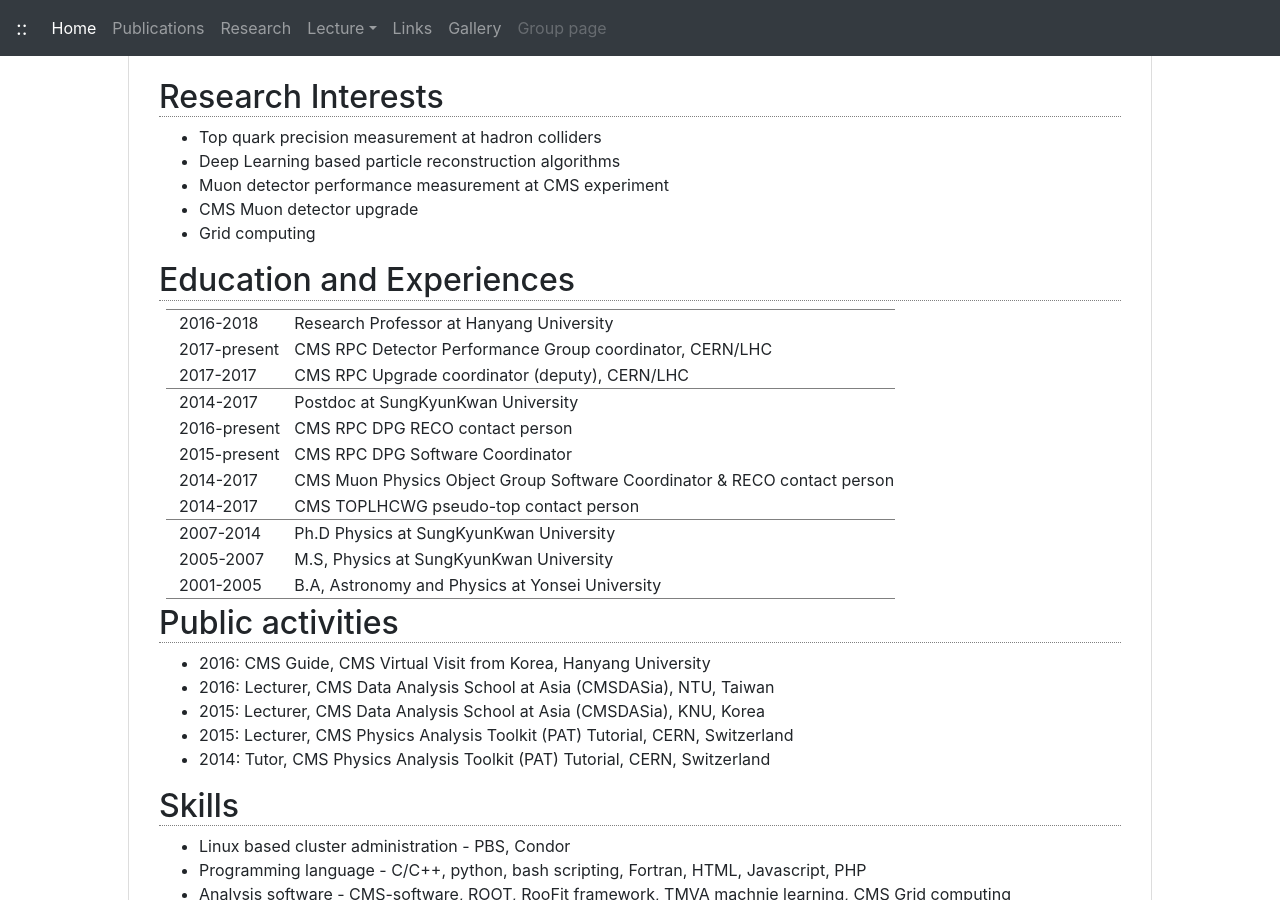
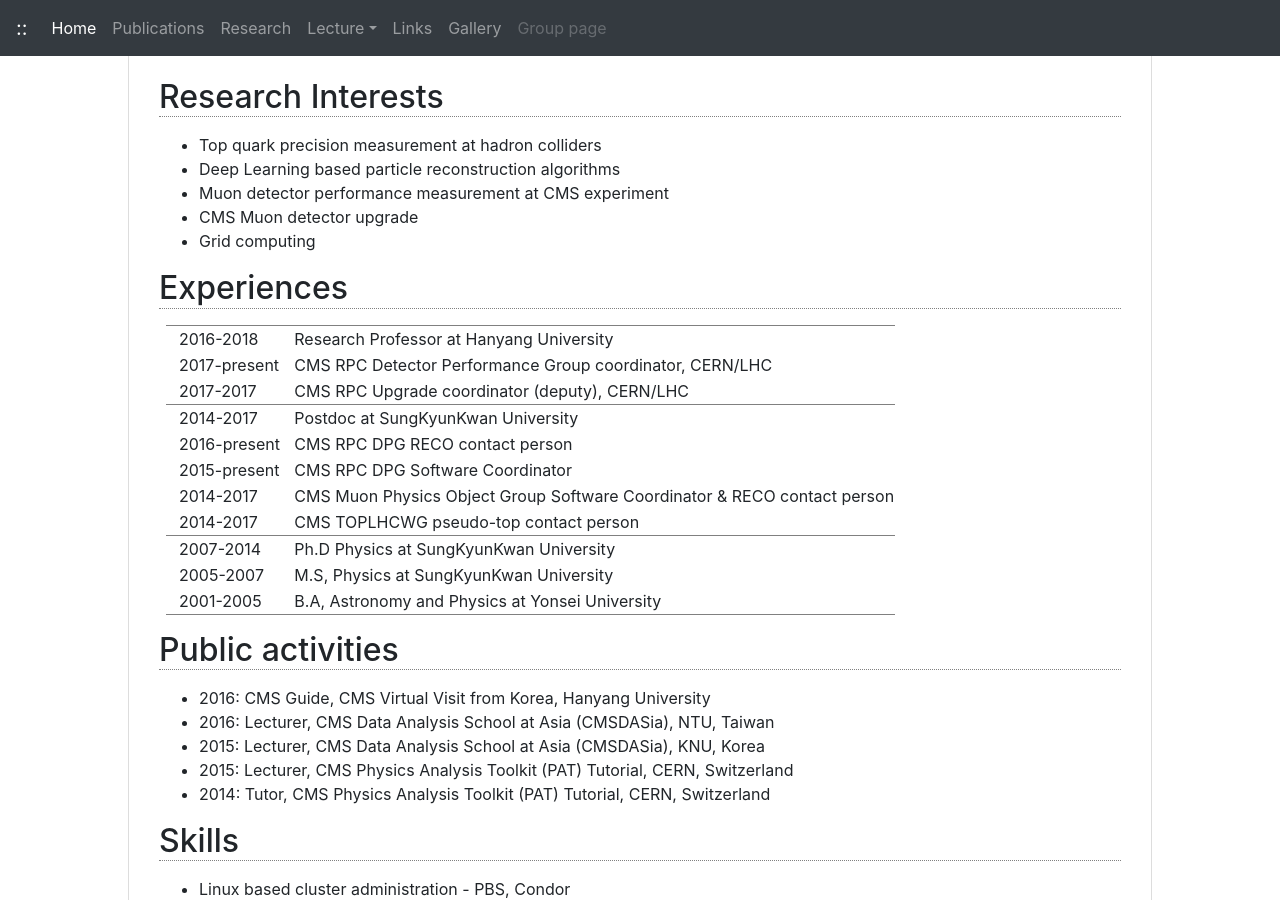
Before and after one commit to jhgoh/jhgoh.github.io, a Jekyll site: the page built from index.html, in a window 1280 px wide and 900 px high, scrolled down 683 px. Built offline with Jekyll 4.4.1, drawn with Linux system fonts in a browser that asks for light colours; nearby versions of some CDN libraries; grey boxes are pictures that could not be loaded.

Commit message:
wrap with p

```diff
--- a/index.html
+++ b/index.html
@@ -33,7 +33,7 @@
 <hr class="cv-card" />
 <table class="cv-card"><tr>
   <td rowspan="2" style="vertical-align:top;text-align:right" width="170px"><img src="https://avatars0.githubusercontent.com/u/4388926?s=250" style="width:150px;padding:3px;border:1px solid black" /></td>
-  <td colspan="2" style="vertical-align:top;padding-left:5px;align:center">
+  <td colspan="2" style="vertical-align:top;padding-left:5px;text-align:center">
     <h1 style="border:0;font-size:20pt">{{site.data.userinfo.name_kr}} <span style="font-size:15pt;color:#333">{{site.data.userinfo.name_en}}</span></h1>
     <div class="social" style="padding-left:10px;font-size:9pt">
       {%if site.data.userinfo.github%}<a href="http://github.com/{{ site.data.userinfo.github }}" target="_blank"><img class="icon" src="/assets/icon-16x16/github.png"/> http://github.com/{{ site.data.userinfo.github }}</a>{%endif%}
@@ -60,6 +60,7 @@
 </div>
 
 <h2>Research Interests</h2>
+<p>
 <ul>
   <li>Top quark precision measurement at hadron colliders</li>
   <li>Deep Learning based particle reconstruction algorithms</li>
@@ -67,15 +68,17 @@
   <li>CMS Muon detector upgrade</li>
   <li>Grid computing</li>
 </ul>
+</p>
 
 
-<h2>Education and Experiences</h2>
+<h2>Experiences</h2>
 <style>
 table.cv-table {padding:5px;margin-left:5pt;border-top:1px solid gray;border-bottom:1px solid gray;}
 table.cv-table td {padding-left:10pt;}
 table.cv-table tr.linetop {border-top:1px solid gray}
 table.cv-table tr.linebot {border-bottom:1px solid gray}
 </style>
+<p>
 <table class="cv-table">
 <!--  <tr class="linetop"><td>2018-present</td><td>Assistant Professor at Kyunghee University</td></tr> -->
   <tr class="linetop"><td>2016-2018   </td><td>Research Professor at Hanyang University</td></tr>
@@ -90,9 +93,11 @@
   <tr><td>2005-2007   </td><td>M.S, Physics at SungKyunKwan University</td></tr>
   <tr class="linebot"><td>2001-2005   </td><td>B.A, Astronomy and Physics at Yonsei University</td></tr>
 </table>
+</p>
 
 
 <h2>Public activities</h2>
+<p>
 <ul>
   <li>2016: CMS Guide, CMS Virtual Visit from Korea, Hanyang University</li>
   <li>2016: Lecturer, CMS Data Analysis School at Asia (CMSDASia), NTU, Taiwan</li>
@@ -100,14 +105,17 @@
   <li>2015: Lecturer, CMS Physics Analysis Toolkit (PAT) Tutorial, CERN, Switzerland</li>
   <li>2014: Tutor, CMS Physics Analysis Toolkit (PAT) Tutorial, CERN, Switzerland</li>
 </ul>
+</p>
 
 
 <h2>Skills</h2>
+<p>
 <ul>
   <li>Linux based cluster administration - PBS, Condor</li>
   <li>Programming language - C/C++, python, bash scripting, Fortran, HTML, Javascript, PHP</li>
   <li>Analysis software - CMS-software, ROOT, RooFit framework, TMVA machnie learning, CMS Grid computing</li>
   <li>Detector simulation - Silvaco TCAD silicon device simulation, GEANT4 detector simulation</li>
 </ul>
+</p>
 
 </div>
```
Also changed, not shown: Research.md (+1 -0 lines).
